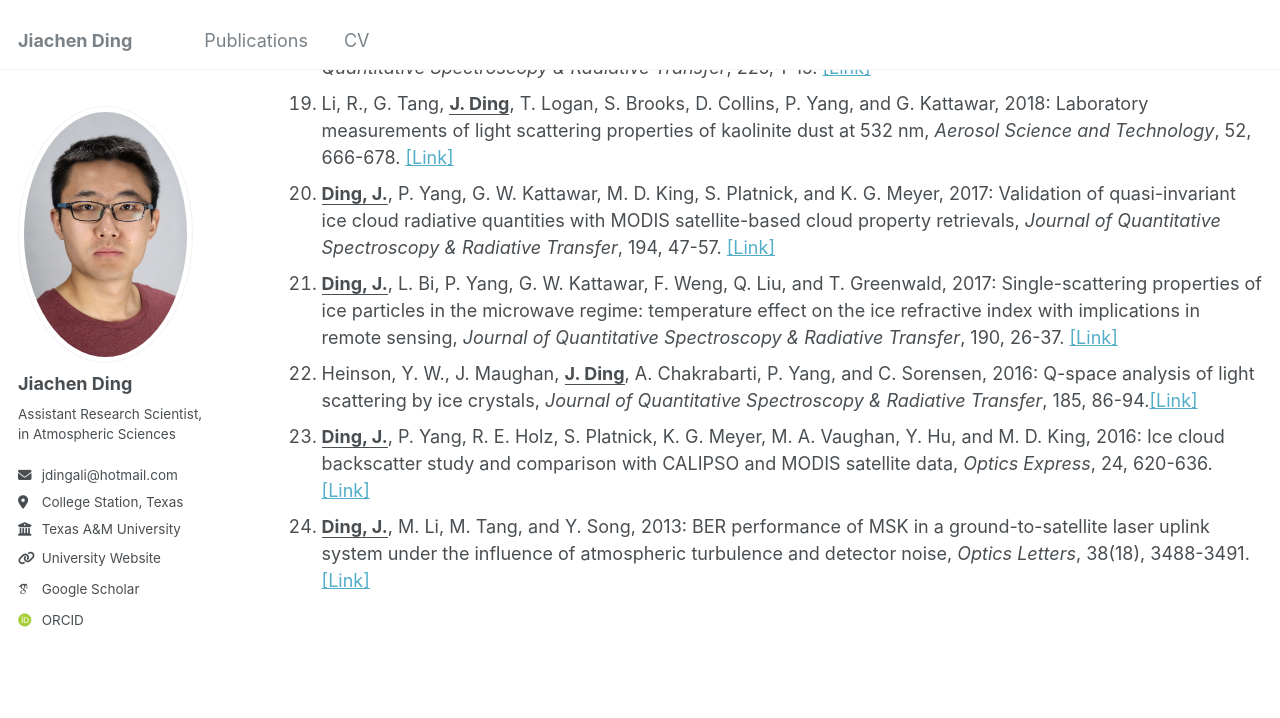
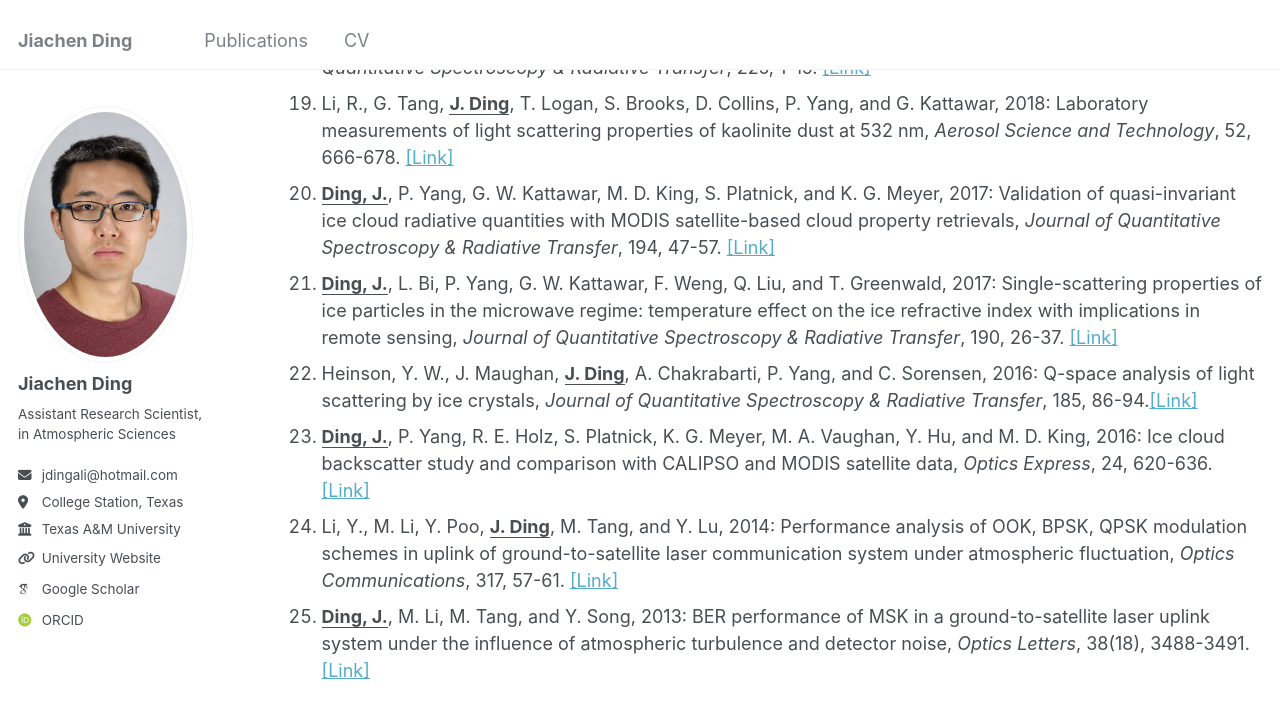
Before and after one commit to jdingali/jdingali.github.io, a Jekyll site: the page built from _pages/publications.md, in a window 1280 px wide and 900 px high, scrolled down 1957 px. Shown: the top 718 px of the window. Built offline with Jekyll 4.4.1, drawn with Linux system fonts in a browser that asks for light colours; some web fonts are replaced.

Commit message:
Updated my CV...

```diff
--- a/_pages/publications.md
+++ b/_pages/publications.md
@@ -39,4 +39,5 @@ Peer-reviewed journal articles
 21. __<ins>Ding, J.</ins>__, L. Bi, P. Yang, G. W. Kattawar, F. Weng, Q. Liu, and T. Greenwald, 2017: Single-scattering properties of ice particles in the microwave regime: temperature effect on the ice refractive index with implications in remote sensing, *Journal of Quantitative Spectroscopy & Radiative Transfer*, 190, 26-37. [[Link]](https://www.sciencedirect.com/science/article/pii/S0022407316306367)
 22. Heinson, Y. W., J. Maughan, __<ins>J. Ding</ins>__, A. Chakrabarti, P. Yang, and C. Sorensen, 2016: Q-space analysis of light scattering by ice crystals, *Journal of Quantitative Spectroscopy & Radiative Transfer*, 185, 86-94.[[Link]](https://www.sciencedirect.com/science/article/pii/S0022407316303685)
 23. __<ins>Ding, J.</ins>__, P. Yang, R. E. Holz, S. Platnick, K. G. Meyer, M. A. Vaughan, Y. Hu, and M. D. King, 2016: Ice cloud backscatter study and comparison with CALIPSO and MODIS satellite data, *Optics Express*, 24, 620-636. [[Link]](https://opg.optica.org/oe/fulltext.cfm?uri=oe-24-1-620&id=335406)
-24. __<ins>Ding, J.</ins>__, M. Li, M. Tang, and Y. Song, 2013: BER performance of MSK in a ground-to-satellite laser uplink system under the influence of atmospheric turbulence and detector noise, *Optics Letters*, 38(18), 3488-3491. [[Link]](https://opg.optica.org/ol/fulltext.cfm?uri=ol-38-18-3488&id=260817)
+24. Li, Y., M. Li, Y. Poo, __<ins>J. Ding</ins>__, M. Tang, and Y. Lu, 2014: Performance analysis of OOK, BPSK, QPSK modulation schemes in uplink of ground-to-satellite laser communication system under atmospheric fluctuation, *Optics Communications*, 317, 57-61. [[Link]](https://www.sciencedirect.com/science/article/pii/S0030401813011693)
+25. __<ins>Ding, J.</ins>__, M. Li, M. Tang, and Y. Song, 2013: BER performance of MSK in a ground-to-satellite laser uplink system under the influence of atmospheric turbulence and detector noise, *Optics Letters*, 38(18), 3488-3491. [[Link]](https://opg.optica.org/ol/fulltext.cfm?uri=ol-38-18-3488&id=260817)
```
Also changed, not shown: _pages/cv.md (+1 -1 lines), 2 other files.
